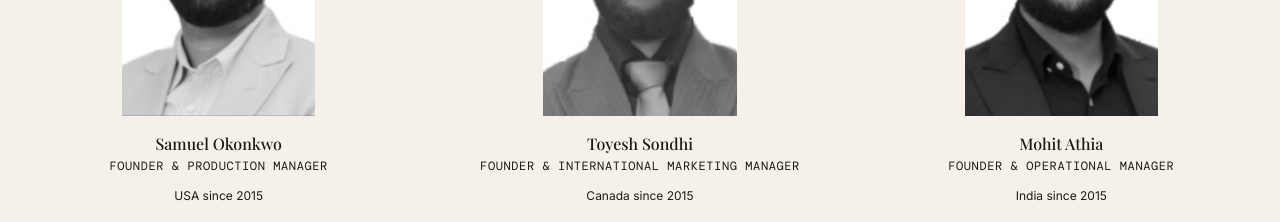
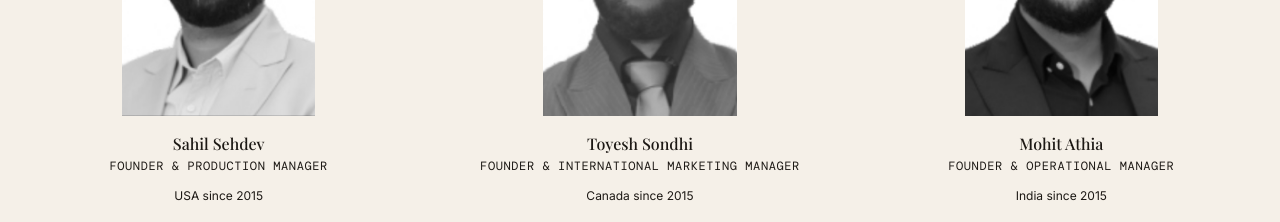
Before and after one commit to abhineettandon/samo-enterprises, a React (Vite) app: page /about in a window 1280 px wide. Shown: the part 1720-1942 px from the top of the page. Built offline with nearby package versions, Linux system fonts and the light colour scheme; a web font is replaced by a local one.

Commit message:
chore: cleanup

```diff
--- a/src/app/pages/About.tsx
+++ b/src/app/pages/About.tsx
@@ -4,7 +4,7 @@ import { Stats } from "../components/Stats";
 export function AboutPage() {
   const team = [
     {
-      name: "Samuel Okonkwo",
+      name: "Sahil Sehdev",
       role: "Founder & Production Manager",
       bio: "USA since 2015",
       image: "/img/sahil.png",
```
Also changed, not shown: package.json (+7 -72 lines), 1 other file (tests, documents, lock files or other folders).
